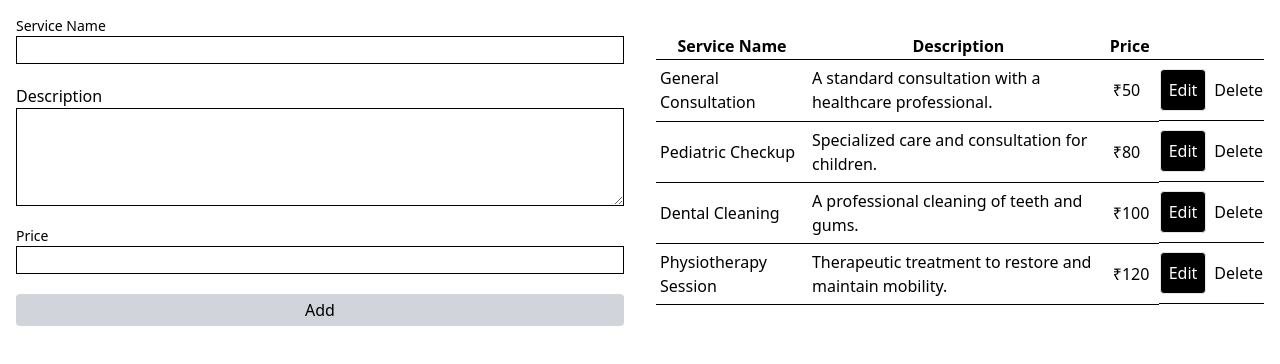
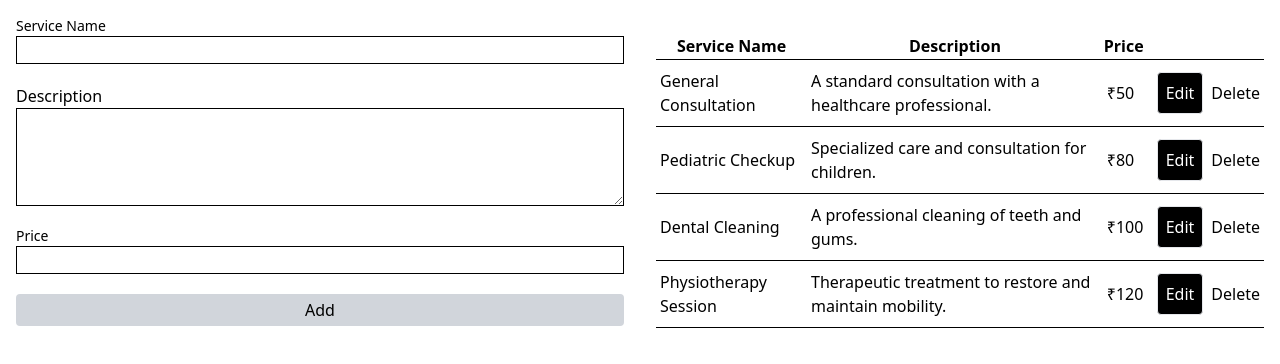
Before and after one commit to kirtiiraghav/Jarurat-Care-Assignment, a React (Vite) app: page / in a window 1280 px wide. Shown: the top 364 px of the page. Built offline with nearby package versions, Linux system fonts and the light colour scheme.

Commit message:
fix: resolve layout issue in service list table

```diff
--- a/src/components/ServiceListTable.jsx
+++ b/src/components/ServiceListTable.jsx
@@ -3,7 +3,7 @@ import React from 'react'
 export default function ServiceListTable({ serviceData }) {
 
     return (
-        <table className="w-full border-collapse mt-[17px] self-start">
+        <table className="w-full border-collapse mt-[17px]">
             <thead>
                 <tr>
                     <th className='border-b border-black'>Service Name</th>
@@ -22,9 +22,11 @@ export default function ServiceListTable({ serviceData }) {
                         <td className='border-b border-black p-1'>{data.name}</td>
                         <td className='border-b border-black p-1'>{data.description}</td>
                         <td className='border-b border-black p-1'>₹{data.price}</td>
-                        <td className='border-b border-black flex items-center justify-center gap-2'>
-                            <button className='bg-black text-white p-2 rounded hover:bg-white hover:text-black hover:border-black border my-2'>Edit</button>
-                            <button className=' hover:text-red-600'>Delete</button>
+                        <td className='border-b border-black p-1'>
+                            <div className='flex items-center justify-center gap-2'>
+                                <button className='bg-black text-white p-2 rounded hover:bg-white hover:text-black hover:border-black border my-2'>Edit</button>
+                                <button className=' hover:text-red-600'>Delete</button>
+                            </div>
                         </td>
                     </tr>
                 })}
```
